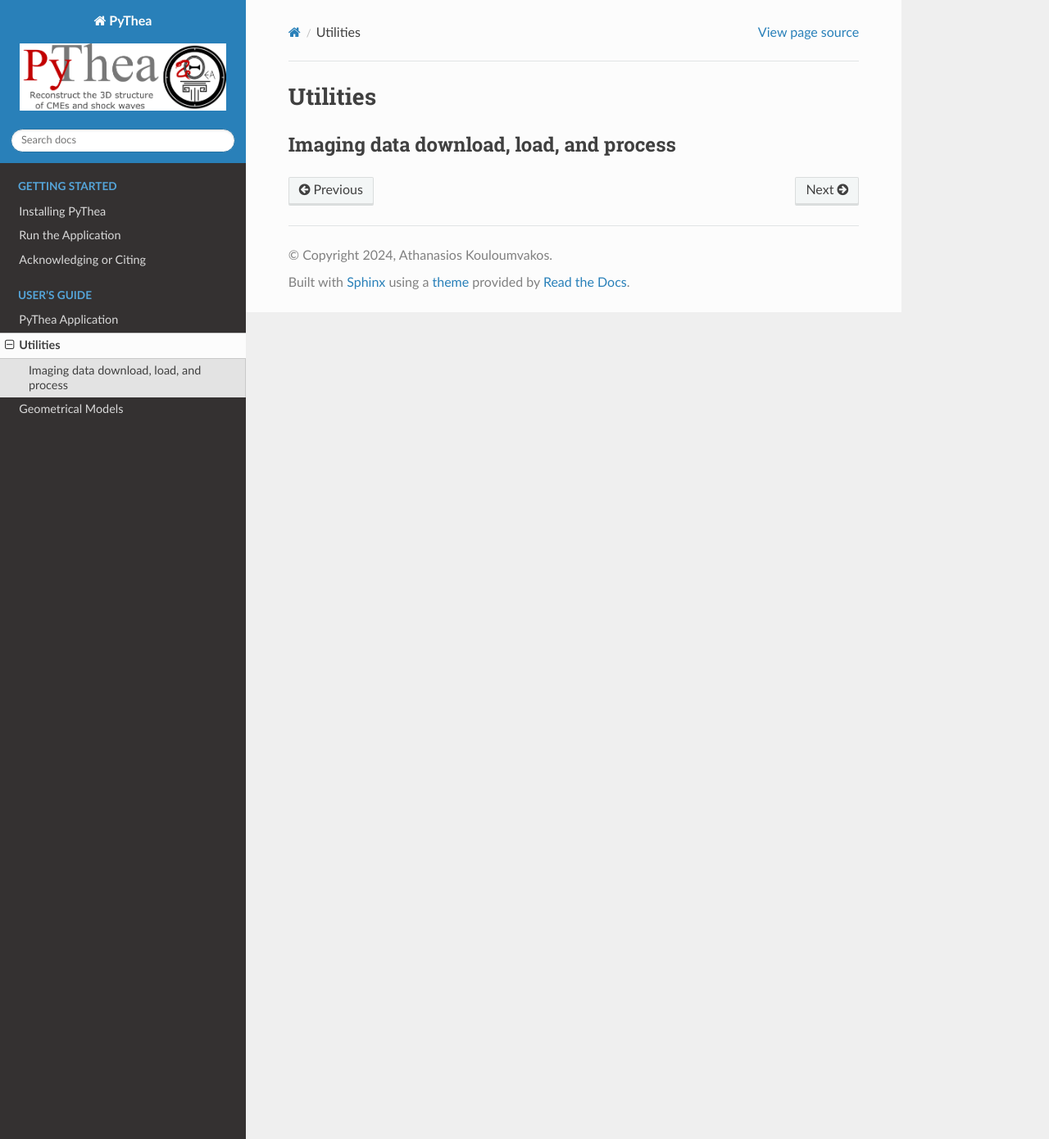
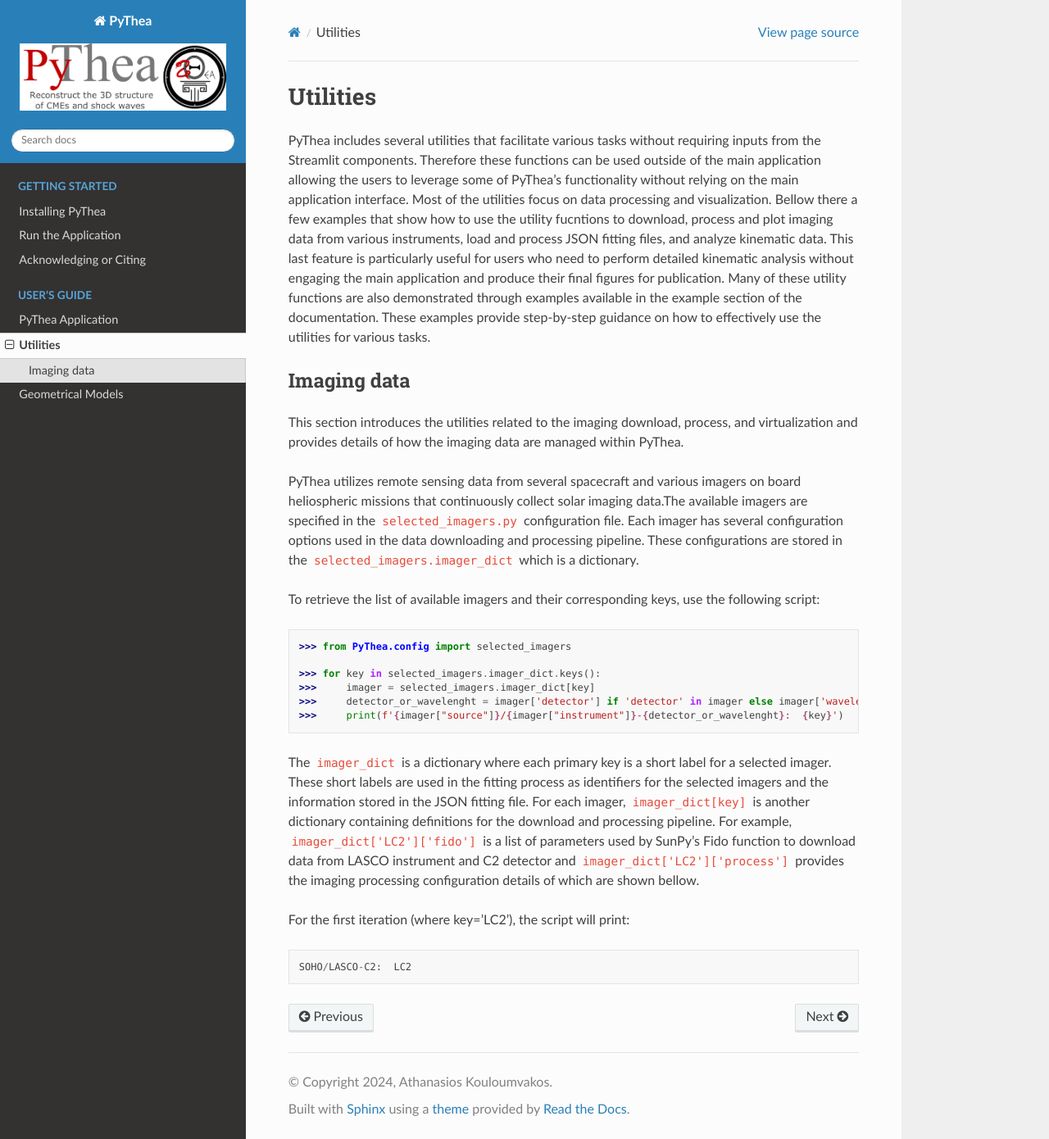
Before and after one commit to AthKouloumvakos/PyThea, a Sphinx documentation site: the page built from docs/source/utilities.rst, in a window 1280 px wide and 1390 px high. Shown: the whole window at 82% size. Built offline with Sphinx 7.4.7 and the Read the Docs theme 2.0.0, drawn with Linux system fonts in a browser that asks for light colours; pages that are not in the unit, such as notebooks, are missing from menus; the version number could not be read and is left out.

Commit message:
Adds first parts in the imaging utilities
- Adds description of the imaging data and selected imagers.

```diff
--- a/docs/source/application.rst
+++ b/docs/source/application.rst
@@ -8,7 +8,7 @@ Performing a 3D reconstruction is mainly an interactive process. To reconstruct
 
 The PyThea web application comprises two main pages as shown in :numref:`main-app-page`. The starting page (left panel) appears when running the application for the first time. On this page, the user can initiate the fitting process by selecting the date of the event and the fitting model to be used. Then the application initiates and a second page is loaded with the fitting sliders and the imaging views. Each main page comprises two primary vertical panels as shown in :numref:`main-app-page`, namely Panel 1 and 2. The left panel serves as a hub for your input widgets, allowing the user to interactively change the parameters and control the reconstruction process. On the other hand, the right panel is dedicated to displaying data elements, providing a visual feedback on the reconstruction results. This separation of input and output elements enhances the usability and clarity of the application interface, enabling you to navigate through the reconstruction process with ease. In essence, PyThea revolutionizes the 3D reconstruction workflow by combining advanced algorithms with intuitive interface design, making complex analyses accessible to a broader audience.
 
-.. figure:: ./images/main_page.png
+.. figure:: ./images/main_page.jpg
    :name: main-app-page
    :width: 800px
    :align: center
--- a/docs/source/utilities.rst
+++ b/docs/source/utilities.rst
@@ -3,5 +3,30 @@
 Utilities
 =========
 
-Imaging data download, load, and process
-----------------------------------------
+PyThea includes several utilities that facilitate various tasks without requiring inputs from the Streamlit components. Therefore these functions can be used outside of the main application allowing the users to leverage some of PyThea's functionality without relying on the main application interface. Most of the utilities focus on data processing and visualization. Bellow there a few examples that show how to use the utility fucntions to download, process and plot imaging data from various instruments, load and process JSON fitting files, and analyze kinematic data. This last feature is particularly useful for users who need to perform detailed kinematic analysis without engaging the main application and produce their final figures for publication. Many of these utility functions are also demonstrated through examples available in the example section of the documentation. These examples provide step-by-step guidance on how to effectively use the utilities for various tasks.
+
+Imaging data
+------------
+
+This section introduces the utilities related to the imaging download, process, and virtualization and provides details of how the imaging data are managed within PyThea.
+
+PyThea utilizes remote sensing data from several spacecraft and various imagers on board heliospheric missions that continuously collect solar imaging data.The available imagers are specified in the ``selected_imagers.py`` configuration file. Each imager has several configuration options used in the data downloading and processing pipeline. These configurations are stored in the ``selected_imagers.imager_dict`` which is a dictionary.
+
+To retrieve the list of available imagers and their corresponding keys, use the following script:
+
+.. code-block:: python
+
+    >>> from PyThea.config import selected_imagers
+
+    >>> for key in selected_imagers.imager_dict.keys():
+    >>>     imager = selected_imagers.imager_dict[key]
+    >>>     detector_or_wavelenght = imager['detector'] if 'detector' in imager else imager['wavelength']
+    >>>     print(f'{imager["source"]}/{imager["instrument"]}-{detector_or_wavelenght}:  {key}')
+
+The ``imager_dict`` is a dictionary where each primary key is a short label for a selected imager. These short labels are used in the fitting process as identifiers for the selected imagers and the information stored in the JSON fitting file. For each imager, ``imager_dict[key]`` is another dictionary containing definitions for the download and processing pipeline. For example, ``imager_dict['LC2']['fido']`` is a list of parameters used by SunPy's Fido function to download data from LASCO instrument and C2 detector and ``imager_dict['LC2']['process']`` provides the imaging processing configuration details of which are shown bellow.
+
+For the first iteration (where key='LC2'), the script will print:
+
+.. code-block:: python
+
+    SOHO/LASCO-C2:  LC2
```
